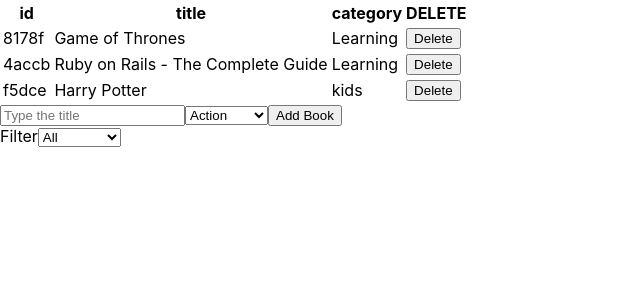
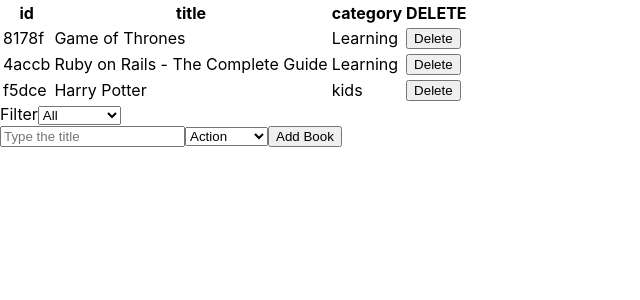
Before and after one commit to tiagoit/mv-react-02-library, a React (Create React App) app: page / in a window 1280 px wide. Shown: the top 300 px of the page, without its empty margins (0-640 px from the left). Built offline with nearby package versions, Linux system fonts and the light colour scheme.

Commit message:
feat: bind onChange filter to redux action

```diff
--- a/src/components/App.js
+++ b/src/components/App.js
@@ -1,14 +1,14 @@
 import React from 'react';
 import { connect } from 'react-redux';
-import { createBook, deleteBook } from '../actions/index';
+import { createBook, deleteBook, filterBook } from '../actions/index';
+import BooksList from '../containers/BooksList';
 import BooksForm from '../containers/BooksForm';
-import BooksList from '../containers/BooksList';
-import CategoryFilter from '../containers/CategoryFilter';
 import './App.css';
 
 const mapStateToProps = (state) => ({ books: state.books, category: state.category });
 const mapDispatchToProps = (dispatch) => ({
   deleteBook: (book) => dispatch(deleteBook(book)),
+  changeFilter: (filter) => dispatch(filterBook(filter)),
 });
 
 const BooksListContainer = connect(mapStateToProps, mapDispatchToProps)(BooksList);
@@ -22,7 +22,6 @@
   <div>
     <BooksListContainer />
     <BooksFormContainer />
-    <CategoryFilter />
   </div>
 );
 
--- a/src/containers/BooksList.js
+++ b/src/containers/BooksList.js
@@ -1,12 +1,15 @@
 import React from 'react';
 import PropTypes from 'prop-types';
 import Book from '../components/Book';
+import CategoryFilter from './CategoryFilter';
 import './BooksList.css';
 
 const BooksList = (props) => {
-  const { books, deleteBook } = props;
+  const { books, deleteBook, changeFilter } = props;
   const handleDeleteBook = (book) => deleteBook(book);
+
   return (
+    <div>
       <table>
         <thead>
           <tr>
@@ -26,12 +29,15 @@
           ))}
         </tbody>
       </table>
+      <CategoryFilter changeFilter={changeFilter} />
+    </div>
   );
 };
 
 BooksList.propTypes = {
   books: PropTypes.arrayOf(PropTypes.object),
   deleteBook: PropTypes.func,
+  changeFilter: PropTypes.func.isRequired,
 };
 
 BooksList.defaultProps = {
--- a/src/containers/CategoryFilter.js
+++ b/src/containers/CategoryFilter.js
@@ -1,16 +1,27 @@
 import React from 'react';
+import { PropTypes } from 'prop-types';
 
 
-const CategoryFilter = () => {
+const CategoryFilter = (props) => {
   const categories = ['All', 'Action', 'Biography', 'History', 'Horror', 'Kids', 'Learning', 'Sci-Fi'];
+  const { changeFilter } = props;
+  const handleFilterChange = (ev) => changeFilter(ev.target.value);
   return (
     <div>
       Filter
-      <select>
-        { categories.map(c => <option value={c} key={c}>{c}</option>) }
+      <select onChange={handleFilterChange}>
+        { categories.map(c => (
+          <option value={c} key={c}>
+            {c}
+          </option>
+        )) }
       </select>
     </div>
   );
 };
 
+CategoryFilter.propTypes = {
+  changeFilter: PropTypes.func.isRequired,
+};
+
 export default CategoryFilter;
--- a/src/reducers/filter.js
+++ b/src/reducers/filter.js
@@ -1,4 +1,4 @@
-const filterReducer = (prevState = {}, action) => {
+const filterReducer = (prevState = 'All', action) => {
   switch (action.type) {
     case 'CHANGE_FILTER':
       return action.filter;
```
Lines whose indentation alone changed are shown as unchanged.
